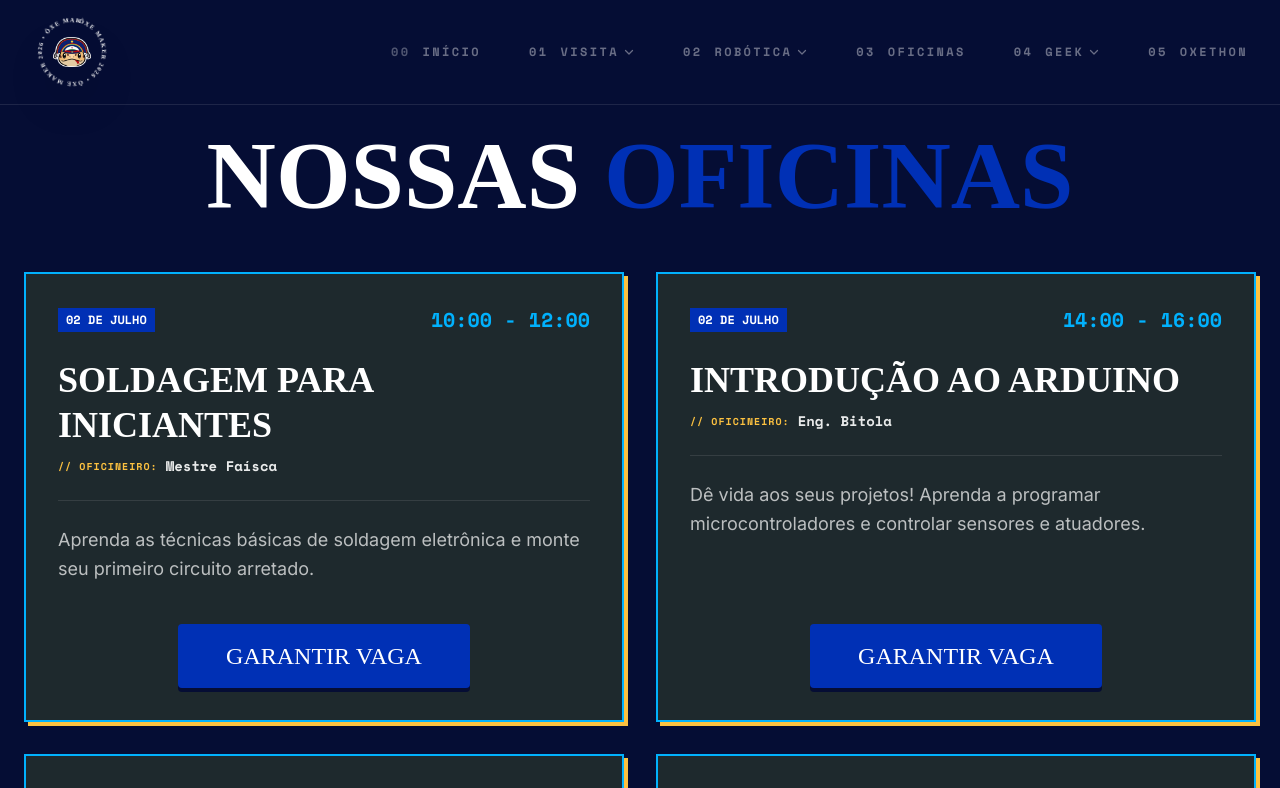
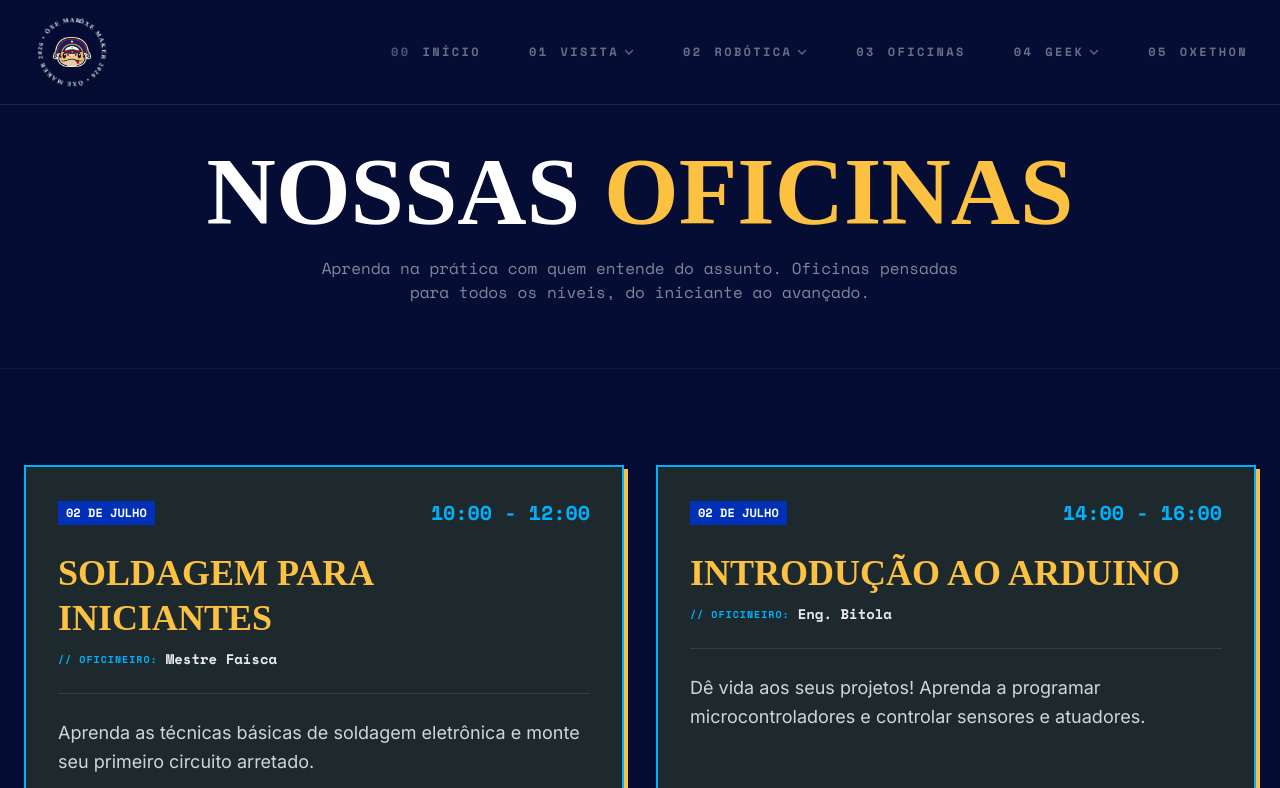
Before and after one commit to DevBF1907/oxeMaker-webSite, a React (Vite) app: page /oficinas in a window 1280 px wide. Shown: the top 788 px of the page. Built offline with nearby package versions, Linux system fonts and the light colour scheme; a web font is replaced by a local one.

Commit message:
style: padronizar cabeçalhos (Hero Header) em todas as subpáginas

```diff
--- a/src/react/features/workshops/Workshops.tsx
+++ b/src/react/features/workshops/Workshops.tsx
@@ -1,7 +1,11 @@
 
-import React from 'react';
+import React, { useEffect } from 'react';
 
 const Workshops: React.FC = () => {
+  useEffect(() => {
+    window.scrollTo({ top: 0, behavior: 'smooth' });
+  }, []);
+
   const workshops = [
     {
       title: 'Soldagem para Iniciantes',
@@ -34,15 +38,23 @@
   ];
 
   return (
-    <div className="pt-32 pb-24 px-6">
+    <div className="pt-20">
+      <div className="bg-oxe-dark border-b border-white/5 py-16 px-6">
+        <div className="container mx-auto text-center">
+          <h1 className="font-logo text-6xl md:text-8xl font-black mb-4 uppercase text-white">
+            Nossas <span className="text-oxe-yellow">Oficinas</span>
+          </h1>
+          <p className="font-mono text-white/50 max-w-2xl mx-auto">
+            Aprenda na prática com quem entende do assunto. Oficinas pensadas para todos os níveis, do iniciante ao avançado.
+          </p>
+        </div>
+      </div>
+
+      <div className="py-24 px-6">
         <div className="container mx-auto">
-        <h1 className="font-logo text-6xl md:text-8xl font-black mb-12 uppercase text-white text-center">
-          Nossas <span className="text-oxe-primary">Oficinas</span>
-        </h1>
-
           <div className="grid md:grid-cols-2 gap-8">
             {workshops.map((workshop, index) => (
-            <div key={index} className="maker-card p-8 flex flex-col h-full border-2 border-oxe-primary/30 hover:border-oxe-primary transition-colors">
+              <div key={index} className="maker-card p-8 flex flex-col h-full border-2 border-oxe-accent/30 hover:border-oxe-accent transition-colors">
                 <div className="flex justify-between items-center mb-6 gap-2">
                   <div className="bg-oxe-primary text-white px-2 py-1 font-mono text-[10px] md:text-xs font-bold uppercase whitespace-nowrap">
                     {workshop.day}
@@ -52,12 +64,12 @@
                   </div>
                 </div>
 
-              <h2 className="font-logo text-4xl font-black mb-2 uppercase text-white leading-tight">
+                <h2 className="font-logo text-4xl font-black mb-2 uppercase text-oxe-yellow leading-tight">
                   {workshop.title}
                 </h2>
 
                 <div className="mb-6 flex items-center gap-2">
-                <span className="font-mono text-[10px] text-oxe-yellow uppercase font-bold tracking-widest">
+                  <span className="font-mono text-[10px] text-oxe-accent uppercase font-bold tracking-widest">
                     // oficineiro:
                   </span>
                   <span className="font-mono text-sm text-white/90 font-bold">
@@ -67,7 +79,7 @@
 
                 <div className="w-full h-px bg-white/10 mb-6"></div>
 
-              <p className="text-white/70 text-lg mb-10 flex-grow leading-relaxed">
+                <p className="text-white/80 text-lg mb-10 flex-grow leading-relaxed">
                   {workshop.description}
                 </p>
 
@@ -81,6 +93,7 @@
           </div>
         </div>
       </div>
+    </div>
   );
 };
 
```
Lines whose indentation alone changed are shown as unchanged.
